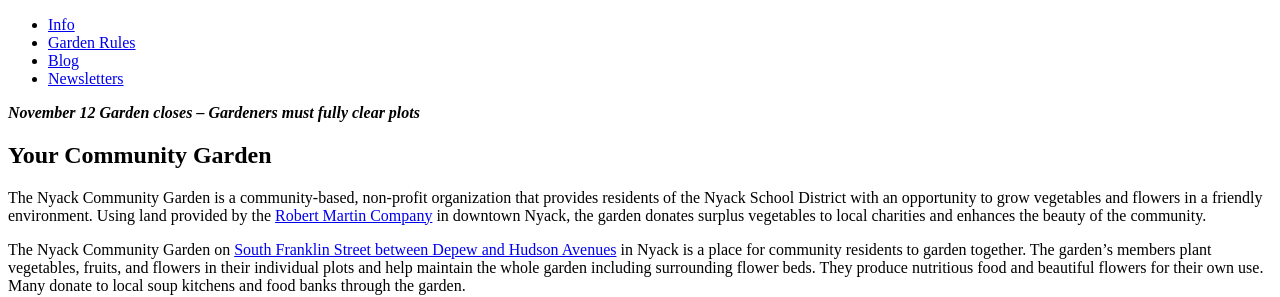
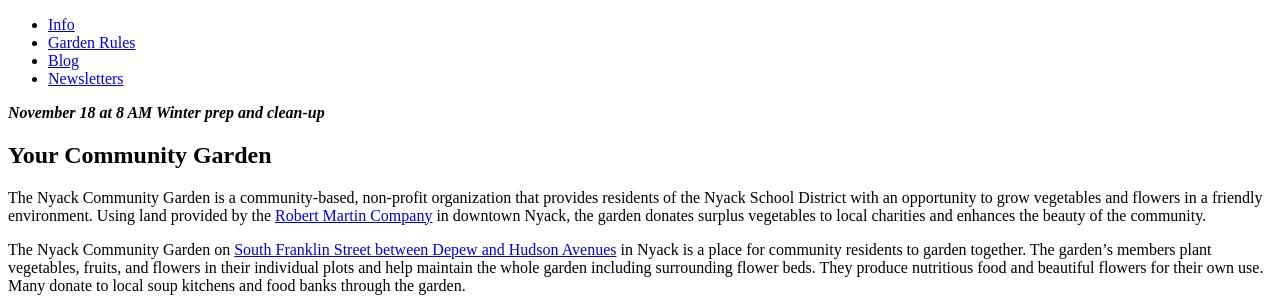
Before and after one commit to bosborne/nyackcommunitygarden, a Jekyll site: the page built from index.md, in a window 1280 px wide. Shown: the part 137-434 px from the top of the page. Built offline with Jekyll 4.4.1, drawn with Linux system fonts in a browser that asks for light colours; nearby versions of some CDN libraries; library files that are not in the unit come from our copies.

Commit message:
Close date and message

```diff
--- a/_layouts/default.html
+++ b/_layouts/default.html
@@ -22,7 +22,7 @@
       <div class="bannerbox">
         <p>
           <i>
-            <b>November 12 Garden closes – Gardeners must fully clear plots</b>
+            <b>November 18 at 8 AM Winter prep and clean-up</b>
           </i>
         </p>
       </div>
```
